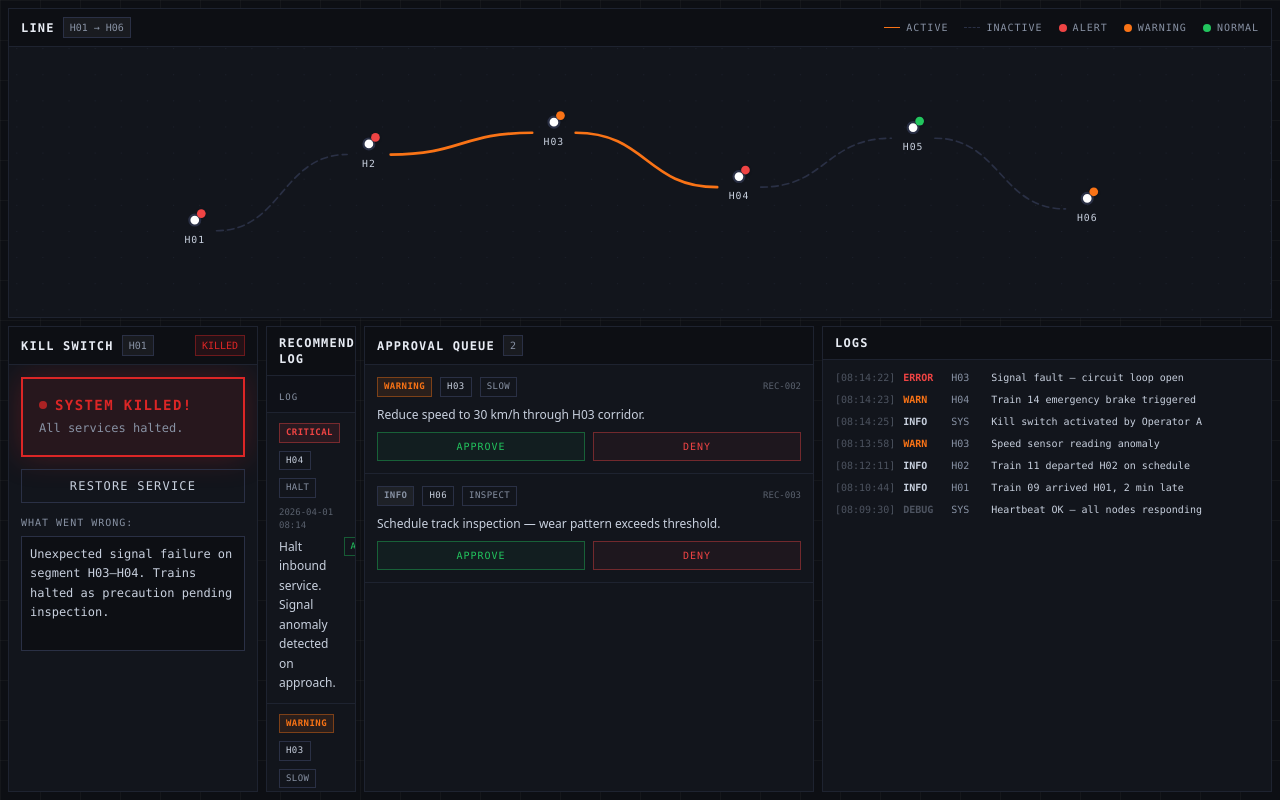
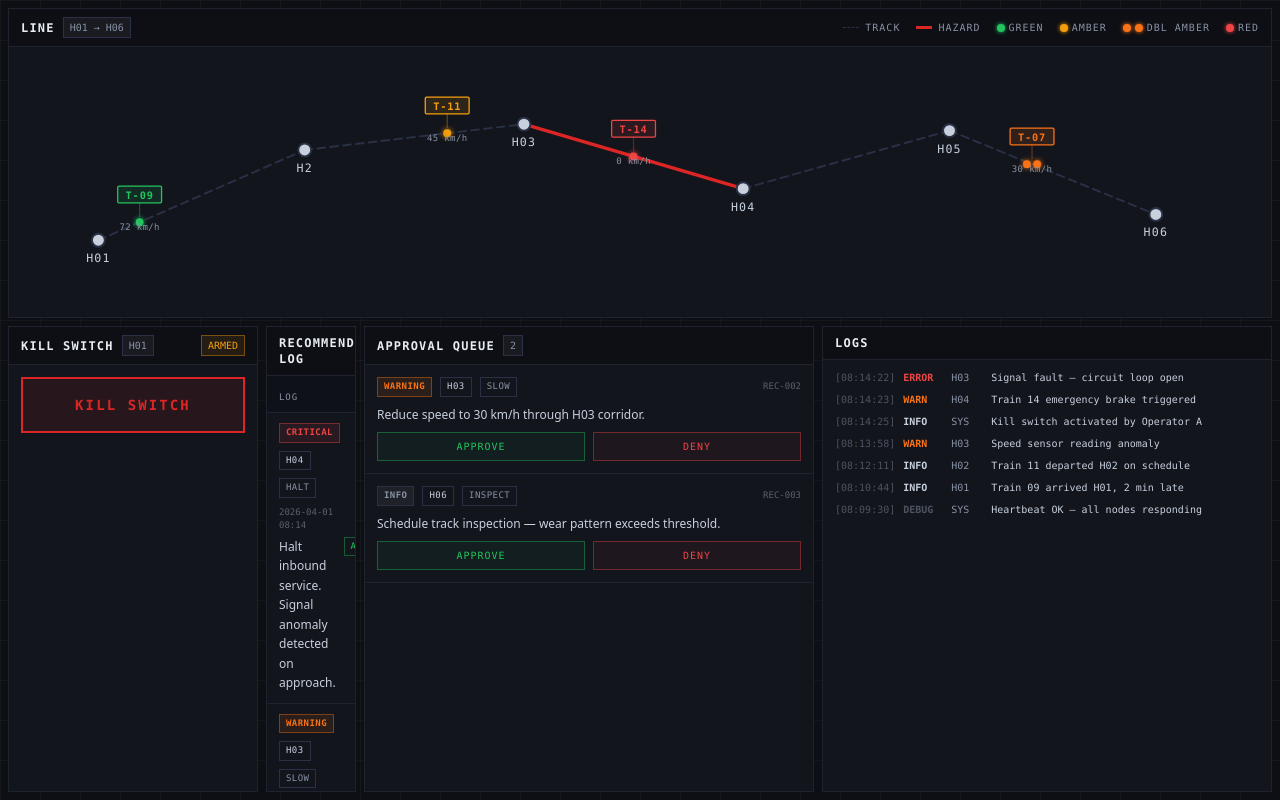
Before and after one commit to Sainosaur/RailSchedulingDashboard, a React (Vite) app: page / in a window 1280 px wide. Built offline with nearby package versions, Linux system fonts and the light colour scheme.

Commit message:
Updated train line map to finalise the dummy front end.

```diff
--- a/src/components/dashboard/KillSwitchPanel/KillSwitchPanel.jsx
+++ b/src/components/dashboard/KillSwitchPanel/KillSwitchPanel.jsx
@@ -1,50 +1,65 @@
-import { useState, useEffect } from 'react'
-import PanelShell from '@/components/layout/PanelShell'
+import { useState, useEffect } from "react";
+import PanelShell from "@/components/layout/PanelShell";
 
-export default function KillSwitchPanel({ killed, reason, onKill, onRestore, onReasonChange }) {
-  const [confirmPending, setConfirmPending] = useState(false)
+export default function KillSwitchPanel({
+  killed,
+  reason,
+  onKill,
+  onRestore,
+  onReasonChange,
+}) {
+  const [confirmPending, setConfirmPending] = useState(false);
+  const [showReasonModal, setShowReasonModal] = useState(false);
 
   // Auto-reset confirm state after 5s
   useEffect(() => {
-    if (!confirmPending) return
-    const t = setTimeout(() => setConfirmPending(false), 5000)
-    return () => clearTimeout(t)
-  }, [confirmPending])
+    if (!confirmPending) return;
+    const t = setTimeout(() => setConfirmPending(false), 5000);
+    return () => clearTimeout(t);
+  }, [confirmPending]);
 
   function handleKillClick() {
     if (!confirmPending) {
-      setConfirmPending(true)
+      setConfirmPending(true);
     } else {
-      setConfirmPending(false)
-      onKill()
+      setConfirmPending(false);
+      onKill();
+      setShowReasonModal(true);
     }
   }
 
   const statusBadge = (
-    <span className={`text-[10px] font-mono px-1.5 py-0.5 border ${
+    <span
+      className={`text-[10px] font-mono px-1.5 py-0.5 border ${
         killed
-        ? 'text-[var(--dash-kill)] border-[var(--dash-kill)]/40 bg-[var(--dash-kill)]/10'
-        : 'text-[var(--dash-green)] border-[var(--dash-green)]/40 bg-[var(--dash-green)]/10'
-    }`}>
-      {killed ? 'KILLED' : 'ARMED'}
+          ? "text-[var(--dash-kill)] border-[var(--dash-kill)]/40 bg-[var(--dash-kill)]/10"
+          : "text-[var(--dash-amber)] border-[var(--dash-amber)]/40 bg-[var(--dash-amber)]/10"
+      }`}
+    >
+      {killed ? "KILLED" : "ARMED"}
     </span>
-  )
+  );
 
   return (
-    <PanelShell title="Kill Switch" badge="H01" actions={statusBadge} className="h-full">
+    <>
+      <PanelShell
+        title="Kill Switch"
+        badge="H01"
+        actions={statusBadge}
+        className="h-full"
+      >
         <div className="flex flex-col gap-3 p-3 h-full overflow-y-auto dash-scroll">
-
           {/* Kill / Confirm button */}
           {!killed && (
             <button
               onClick={handleKillClick}
               className={`w-full py-4 px-4 border-2 font-bold tracking-[0.15em] uppercase text-sm font-mono transition-all duration-150 active:scale-[0.98] ${
                 confirmPending
-                ? 'border-[var(--dash-kill)] bg-[var(--dash-kill)]/30 text-white shadow-[0_0_24px_var(--dash-kill-glow)] animate-pulse'
-                : 'border-[var(--dash-kill)] bg-[var(--dash-kill)]/10 text-[var(--dash-kill)] hover:bg-[var(--dash-kill)]/20 hover:shadow-[0_0_20px_var(--dash-kill-glow)]'
+                  ? "border-[var(--dash-kill)] bg-[var(--dash-kill)]/30 text-white shadow-[0_0_24px_var(--dash-kill-glow)] animate-pulse"
+                  : "border-[var(--dash-kill)] bg-[var(--dash-kill)]/10 text-[var(--dash-kill)] hover:bg-[var(--dash-kill)]/20 hover:shadow-[0_0_20px_var(--dash-kill-glow)]"
               }`}
             >
-            {confirmPending ? 'CONFIRM KILL' : 'KILL SWITCH'}
+              {confirmPending ? "CONFIRM KILL" : "KILL SWITCH"}
             </button>
           )}
 
@@ -69,24 +84,56 @@ export default function KillSwitchPanel({ killed, reason, onKill, onRestore, onR
               >
                 Restore Service
               </button>
+
+              <button
+                onClick={() => setShowReasonModal(true)}
+                className="w-full py-2 px-4 border border-[var(--dash-border-bright)] bg-transparent text-[var(--dash-text)]/60 text-xs font-mono uppercase tracking-widest hover:border-[var(--dash-border-bright)] hover:text-[var(--dash-text-bright)] transition-colors"
+              >
+                Incident Report
+              </button>
             </>
           )}
+        </div>
+      </PanelShell>
 
-        {/* What went wrong */}
-        <div className="flex flex-col gap-1.5 flex-1">
+      {/* Incident report modal */}
+      {showReasonModal && (
+        <div className="fixed inset-0 z-50 flex items-center justify-center bg-black/60 backdrop-blur-sm">
+          <div className="w-[480px] flex flex-col border-2 border-[var(--dash-kill)] bg-[var(--dash-surface)] shadow-[0_0_60px_var(--dash-kill-glow)]">
+            <div className="flex items-center justify-between px-4 py-3 border-b border-[var(--dash-border)] bg-[var(--dash-bg)]">
+              <div className="flex items-center gap-2">
+                <span className="w-2 h-2 rounded-full bg-[var(--dash-kill)] animate-pulse" />
+                <span className="text-[var(--dash-kill)] text-xs font-bold font-mono tracking-[0.15em] uppercase">
+                  Incident Report
+                </span>
+              </div>
+              <span className="text-[10px] font-mono text-[var(--dash-text)]/40 uppercase tracking-widest">
+                Required
+              </span>
+            </div>
+
+            <div className="flex flex-col gap-3 p-4">
               <label className="text-[10px] font-mono text-[var(--dash-text)] uppercase tracking-widest">
                 What went wrong:
               </label>
               <textarea
                 value={reason}
                 onChange={(e) => onReasonChange(e.target.value)}
-            rows={5}
+                rows={6}
                 placeholder="Describe the incident…"
-            className="w-full p-2 bg-[var(--dash-bg)] border border-[var(--dash-border-bright)] text-[var(--dash-text-bright)] text-xs font-mono leading-relaxed resize-none focus:outline-none focus:border-[var(--dash-kill)]/50 placeholder:text-[var(--dash-text)]/30"
+                autoFocus
+                className="w-full p-3 bg-[var(--dash-bg)] border border-[var(--dash-border-bright)] text-[var(--dash-text-bright)] text-xs font-mono leading-relaxed resize-none focus:outline-none focus:border-[var(--dash-kill)]/50 placeholder:text-[var(--dash-text)]/30"
               />
+              <button
+                onClick={() => setShowReasonModal(false)}
+                className="w-full py-2.5 border border-[var(--dash-kill)]/40 bg-[var(--dash-kill)]/10 text-[var(--dash-kill)] text-xs font-mono uppercase tracking-widest hover:bg-[var(--dash-kill)]/20 transition-colors"
+              >
+                Submit Report
+              </button>
             </div>
-
           </div>
-    </PanelShell>
-  )
+        </div>
+      )}
+    </>
+  );
 }
--- a/src/components/dashboard/TrainLineMap/StationNode.jsx
+++ b/src/components/dashboard/TrainLineMap/StationNode.jsx
@@ -1,17 +1,8 @@
 import { Handle, Position } from '@xyflow/react'
 
-const STATUS_DOT = {
-  alert:   'bg-[var(--dash-red)]',
-  normal:  'bg-[var(--dash-green)]',
-  warning: 'bg-[var(--dash-orange)]',
-}
-
 export default function StationNode({ data }) {
-  const dotColor = STATUS_DOT[data.status] ?? 'bg-[var(--dash-text)]'
-
   return (
-    <div className="relative flex flex-col items-center" style={{ width: 40 }}>
-      {/* Hidden handles for edge routing */}
+    <div className="relative flex flex-col items-center" style={{ width: 48 }}>
       <Handle
         type="target"
         position={Position.Left}
@@ -23,13 +14,8 @@ export default function StationNode({ data }) {
         style={{ opacity: 0, width: 0, height: 0, minWidth: 0, minHeight: 0, border: 'none' }}
       />
 
-      {/* Station circle + status dot */}
-      <div className="relative">
-        <div className="w-3 h-3 rounded-full bg-white border-2 border-[var(--dash-border-bright)]" />
-        <div className={`absolute -top-1 -right-1 w-2 h-2 rounded-full ${dotColor} shadow-sm`} />
-      </div>
+      <div className="w-3 h-3 rounded-full bg-[var(--dash-text-bright)] border-2 border-[var(--dash-border-bright)]" />
 
-      {/* Label */}
       <span className="mt-1.5 text-[9px] font-mono text-[var(--dash-text-bright)] tracking-widest uppercase select-none whitespace-nowrap">
         {data.label}
       </span>
--- a/src/components/dashboard/TrainLineMap/TrackEdge.jsx
+++ b/src/components/dashboard/TrainLineMap/TrackEdge.jsx
@@ -1,19 +1,19 @@
-import { getBezierPath } from '@xyflow/react'
+import { getStraightPath } from "@xyflow/react";
 
 export default function TrackEdge({
   id,
-  sourceX, sourceY,
-  targetX, targetY,
-  sourcePosition,
-  targetPosition,
+  sourceX,
+  sourceY,
+  targetX,
+  targetY,
   data,
 }) {
-  const [edgePath] = getBezierPath({ sourceX, sourceY, sourcePosition, targetX, targetY, targetPosition })
+  const [edgePath] = getStraightPath({ sourceX, sourceY, targetX, targetY });
 
-  const active = data?.active
-  const stroke = active ? '#f97316' : '#2a3045'
-  const strokeDash = active ? undefined : '6 4'
-  const strokeWidth = active ? 2.5 : 1.5
+  const hazard = data?.hazard;
+  const stroke = hazard ? "#dc2626" : "#2a3045";
+  const strokeDash = hazard ? undefined : "6 4";
+  const strokeWidth = hazard ? 2.5 : 1.5;
 
   return (
     <g>
@@ -27,5 +27,5 @@ export default function TrackEdge({
         strokeLinecap="round"
       />
     </g>
-  )
+  );
 }
--- a/src/components/dashboard/TrainLineMap/TrainLineMap.jsx
+++ b/src/components/dashboard/TrainLineMap/TrainLineMap.jsx
@@ -1,87 +1,202 @@
-import { useMemo } from 'react'
-import { ReactFlow, Background, BackgroundVariant } from '@xyflow/react'
-import { STATIONS, SEGMENTS } from '@/data/railData'
-import StationNode from './StationNode'
-import TrackEdge from './TrackEdge'
-import PanelShell from '@/components/layout/PanelShell'
+import PanelShell from "@/components/layout/PanelShell";
+import { STATIONS, SEGMENTS, TRAINS } from "@/data/railData";
 
-const nodeTypes = { stationNode: StationNode }
-const edgeTypes = { trackEdge: TrackEdge }
+const SIGNAL_COLOR = {
+  green: "#22c55e",
+  amber: "#f59e0b",
+  "double-amber": "#f97316",
+  red: "#ef4444",
+};
+
+function lerp(a, b, t) {
+  return a + t * (b - a);
+}
 
 export default function TrainLineMap() {
-  const nodes = useMemo(() =>
-    STATIONS.map((s) => ({
-      id: s.id,
-      type: 'stationNode',
-      position: { x: s.x, y: s.y },
-      data: { label: s.label, status: s.status, name: s.name },
-      draggable: false,
-    })),
-  [])
+  const stationMap = Object.fromEntries(STATIONS.map((s) => [s.id, s]));
+  const segmentMap = Object.fromEntries(SEGMENTS.map((s) => [s.id, s]));
 
-  const edges = useMemo(() =>
-    SEGMENTS.map((seg) => ({
-      id: seg.id,
-      source: seg.source,
-      target: seg.target,
-      type: 'trackEdge',
-      data: { active: seg.active },
-    })),
-  [])
-
-  const lineLabel = (
+  const legend = (
     <div className="flex items-center gap-4 text-[10px] font-mono text-[var(--dash-text)] uppercase tracking-widest">
       <span className="flex items-center gap-1.5">
-        <span className="inline-block w-4 h-px bg-[var(--dash-orange)]" />
-        Active
+        <span className="inline-block w-4 h-px border-t border-dashed border-[#2a3045]" />
+        Track
       </span>
       <span className="flex items-center gap-1.5">
-        <span className="inline-block w-4 h-px border-t border-dashed border-[var(--dash-border-bright)]" />
-        Inactive
+        <span className="inline-block w-4 h-[2.5px] bg-[var(--dash-kill)]" />
+        Hazard
       </span>
-      <span className="flex items-center gap-1.5">
-        <span className="inline-block w-2 h-2 rounded-full bg-[var(--dash-red)]" />
-        Alert
-      </span>
-      <span className="flex items-center gap-1.5">
-        <span className="inline-block w-2 h-2 rounded-full bg-[var(--dash-orange)]" />
-        Warning
-      </span>
-      <span className="flex items-center gap-1.5">
-        <span className="inline-block w-2 h-2 rounded-full bg-[var(--dash-green)]" />
-        Normal
-      </span>
+      {[
+        { signal: "green", color: "#22c55e", label: "Green", dots: 1 },
+        { signal: "amber", color: "#f59e0b", label: "Amber", dots: 1 },
+        {
+          signal: "double-amber",
+          color: "#f97316",
+          label: "Dbl Amber",
+          dots: 2,
+        },
+        { signal: "red", color: "#ef4444", label: "Red", dots: 1 },
+      ].map(({ signal, color, label, dots }) => (
+        <span key={signal} className="flex items-center gap-1">
+          {Array.from({ length: dots }).map((_, i) => (
+            <span
+              key={i}
+              className="inline-block w-2 h-2 rounded-full"
+              style={{ background: color, boxShadow: `0 0 4px ${color}` }}
+            />
+          ))}
+          <span>{label}</span>
+        </span>
+      ))}
     </div>
-  )
+  );
 
   return (
-    <PanelShell title="Line" badge="H01 → H06" actions={lineLabel} className="w-full h-full">
-      <div style={{ width: '100%', height: '100%' }}>
-      <ReactFlow
-        nodes={nodes}
-        edges={edges}
-        nodeTypes={nodeTypes}
-        edgeTypes={edgeTypes}
-        fitView
-        fitViewOptions={{ padding: 0.35 }}
-        nodesDraggable={false}
-        nodesConnectable={false}
-        elementsSelectable={false}
-        panOnDrag={false}
-        zoomOnScroll={false}
-        zoomOnPinch={false}
-        zoomOnDoubleClick={false}
-        preventScrolling={false}
-        style={{ background: 'transparent' }}
-      >
-        <Background
-          variant={BackgroundVariant.Dots}
-          gap={24}
-          size={1}
-          color="#1e2330"
-        />
-      </ReactFlow>
+    <PanelShell
+      title="Line"
+      badge="H01 → H06"
+      actions={legend}
+      className="w-full h-full"
+    >
+      <div style={{ width: "100%", height: "100%", padding: "12px" }}>
+        <svg
+          viewBox="0 0 960 190"
+          style={{ width: "100%", height: "100%", overflow: "visible" }}
+        >
+          <defs>
+            <filter id="sig-glow" x="-80%" y="-80%" width="260%" height="260%">
+              <feGaussianBlur stdDeviation="2" result="blur" />
+              <feMerge>
+                <feMergeNode in="blur" />
+                <feMergeNode in="SourceGraphic" />
+              </feMerge>
+            </filter>
+          </defs>
+
+          {/* Track segments */}
+          {SEGMENTS.map((seg) => {
+            const src = stationMap[seg.source];
+            const tgt = stationMap[seg.target];
+            if (!src || !tgt) return null;
+            return (
+              <line
+                key={seg.id}
+                x1={src.x}
+                y1={src.y}
+                x2={tgt.x}
+                y2={tgt.y}
+                stroke={seg.hazard ? "#dc2626" : "#2a3045"}
+                strokeWidth={seg.hazard ? 2.5 : 1.5}
+                strokeDasharray={seg.hazard ? undefined : "6 4"}
+                strokeLinecap="round"
+              />
+            );
+          })}
+
+          {/* Stations */}
+          {STATIONS.map((s) => (
+            <g key={s.id}>
+              <circle
+                cx={s.x}
+                cy={s.y}
+                r={5}
+                fill="#c8d0de"
+                stroke="#2a3045"
+                strokeWidth={1.5}
+              />
+              <text
+                x={s.x}
+                y={s.y + 17}
+                textAnchor="middle"
+                fill="#c8d0de"
+                fontSize={9}
+                fontFamily="ui-monospace, Consolas, monospace"
+                letterSpacing="0.1em"
+                style={{ userSelect: "none" }}
+              >
+                {s.label}
+              </text>
+            </g>
+          ))}
+
+          {/* Trains */}
+          {TRAINS.map((train) => {
+            const seg = segmentMap[train.segment];
+            if (!seg) return null;
+            const src = stationMap[seg.source];
+            const tgt = stationMap[seg.target];
+            if (!src || !tgt) return null;
+
+            const x = lerp(src.x, tgt.x, train.progress);
+            const y = lerp(src.y, tgt.y, train.progress);
+            const color = SIGNAL_COLOR[train.signal] ?? "#22c55e";
+            const isDoubleAmber = train.signal === "double-amber";
+
+            return (
+              <g key={train.id} transform={`translate(${x}, ${y})`}>
+                {/* Train label above track */}
+                <rect
+                  x={-17}
+                  y={-28}
+                  width={34}
+                  height={13}
+                  fill={color}
+                  fillOpacity={0.12}
+                  stroke={color}
+                  strokeWidth={1}
+                  rx={1}
+                />
+                <text
+                  x={0}
+                  y={-18}
+                  textAnchor="middle"
+                  fill={color}
+                  fontSize={8}
+                  fontWeight={700}
+                  fontFamily="ui-monospace, Consolas, monospace"
+                  letterSpacing="0.08em"
+                  style={{ userSelect: "none" }}
+                >
+                  {train.id}
+                </text>
+
+                {/* Stem from label to signal dot */}
+                <line
+                  x1={0} y1={-15}
+                  x2={0} y2={-4}
+                  stroke={color}
+                  strokeWidth={1}
+                  strokeOpacity={0.35}
+                />
+
+                {/* Signal dot(s) ON the track */}
+                {isDoubleAmber ? (
+                  <>
+                    <circle cx={-4} cy={0} r={3} fill={color} filter="url(#sig-glow)" />
+                    <circle cx={4}  cy={0} r={3} fill={color} filter="url(#sig-glow)" />
+                  </>
+                ) : (
+                  <circle cx={0} cy={0} r={3} fill={color} filter="url(#sig-glow)" />
+                )}
+
+                {/* Speed below */}
+                <text
+                  x={0}
+                  y={6}
+                  textAnchor="middle"
+                  fill="#8892a4"
+                  fontSize={7}
+                  fontFamily="ui-monospace, Consolas, monospace"
+                  letterSpacing="0.04em"
+                  style={{ userSelect: "none" }}
+                >
+                  {train.speed} km/h
+                </text>
+              </g>
+            );
+          })}
+        </svg>
       </div>
     </PanelShell>
-  )
+  );
 }
--- a/src/data/railData.js
+++ b/src/data/railData.js
@@ -50,15 +50,15 @@ export const STATIONS = [
 ];
 
 export const SEGMENTS = [
-  { id: "seg-H01-H02", source: "H01", target: "H02", active: false },
-  { id: "seg-H02-H03", source: "H02", target: "H03", active: true },
-  { id: "seg-H03-H04", source: "H03", target: "H04", active: true },
-  { id: "seg-H04-H05", source: "H04", target: "H05", active: false },
-  { id: "seg-H05-H06", source: "H05", target: "H06", active: false },
+  { id: "seg-H01-H02", source: "H01", target: "H02", hazard: false },
+  { id: "seg-H02-H03", source: "H02", target: "H03", hazard: false },
+  { id: "seg-H03-H04", source: "H03", target: "H04", hazard: true },
+  { id: "seg-H04-H05", source: "H04", target: "H05", hazard: false },
+  { id: "seg-H05-H06", source: "H05", target: "H06", hazard: false },
 ];
 
 export const INITIAL_KILL_SWITCH = {
-  killed: true,
+  killed: false,
   killedAt: "2026-04-01T08:14:22Z",
   killedBy: "Operator A",
   reason:
@@ -105,6 +105,37 @@ export const RECOMMENDATIONS = [
     message: "H02 cleared. Resume normal operations.",
     severity: "info",
     status: "applied",
+  },
+];
+
+export const TRAINS = [
+  {
+    id: "T-09",
+    segment: "seg-H01-H02",
+    progress: 0.2,
+    signal: "green",
+    speed: 72,
+  },
+  {
+    id: "T-11",
+    segment: "seg-H02-H03",
+    progress: 0.65,
+    signal: "amber",
+    speed: 45,
+  },
+  {
+    id: "T-14",
+    segment: "seg-H03-H04",
+    progress: 0.5,
+    signal: "red",
+    speed: 0,
+  },
+  {
+    id: "T-07",
+    segment: "seg-H05-H06",
+    progress: 0.4,
+    signal: "double-amber",
+    speed: 30,
   },
 ];
 
```
Lines whose indentation alone changed are shown as unchanged.
